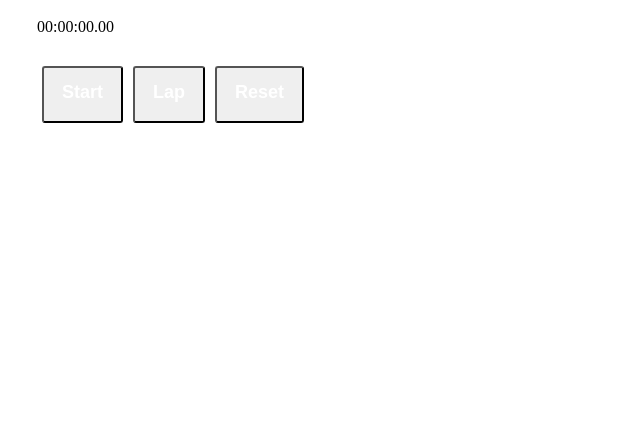
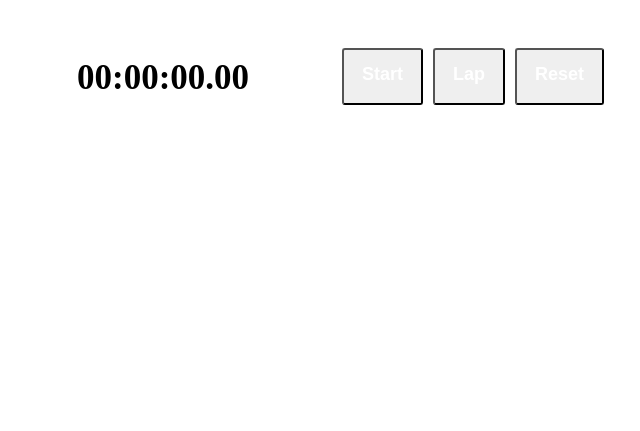
Before and after one commit to alinafrolova/HomeWork_freecurs, a plain HTML site: page 18 - Copy/index.html in a window 1280 px wide. Shown: the whole page, without its empty margins (303-943 px from the left). Drawn offline with nearby package versions, Linux system fonts and the light colour scheme.

Commit message:
Fix css style

```diff
--- a/18 - Copy/style.css
+++ b/18 - Copy/style.css
@@ -5,8 +5,10 @@
     padding: 10px; /* Поля вокруг текста */
     margin: auto; /* Выравниваем по центру */
 }
-.row{
-
+.counter_timer{
+    float:left;
+    width: 300px;
+    height: 500px;
 }
 .lep_timer{
     float:left;
@@ -14,14 +16,12 @@
     height: 500px;
 
 }
-.timer{
+#timer{
     float:left;
     width: 200px;
     height: 70px;
     background-color: white;
     margin: 40px;
-}
-.timer p{
     font-size:35px;
     font-weight: bold;
 }
```
